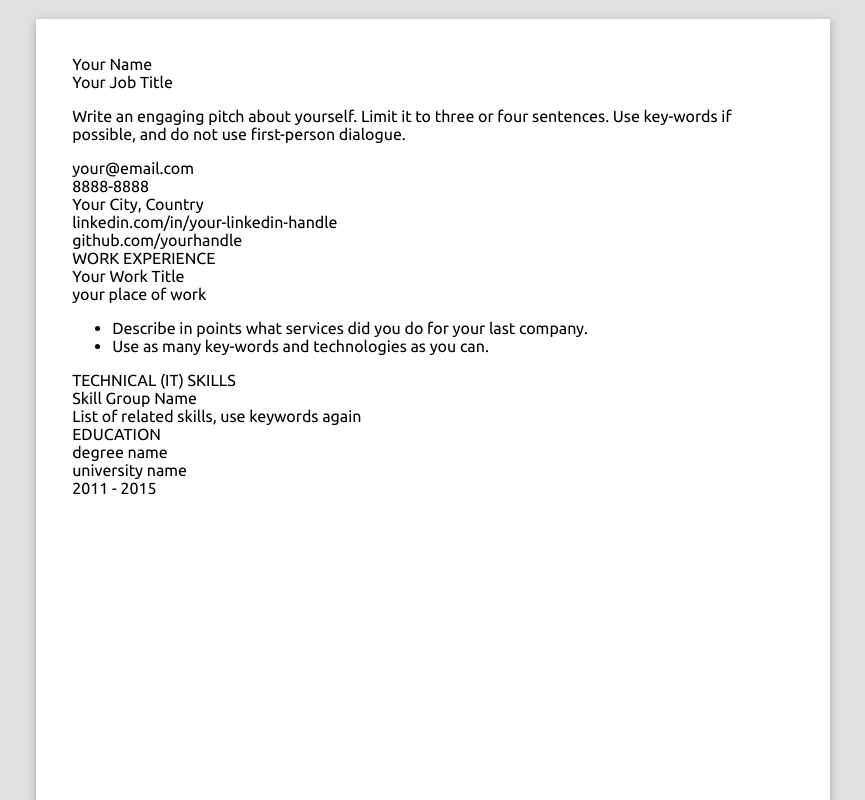
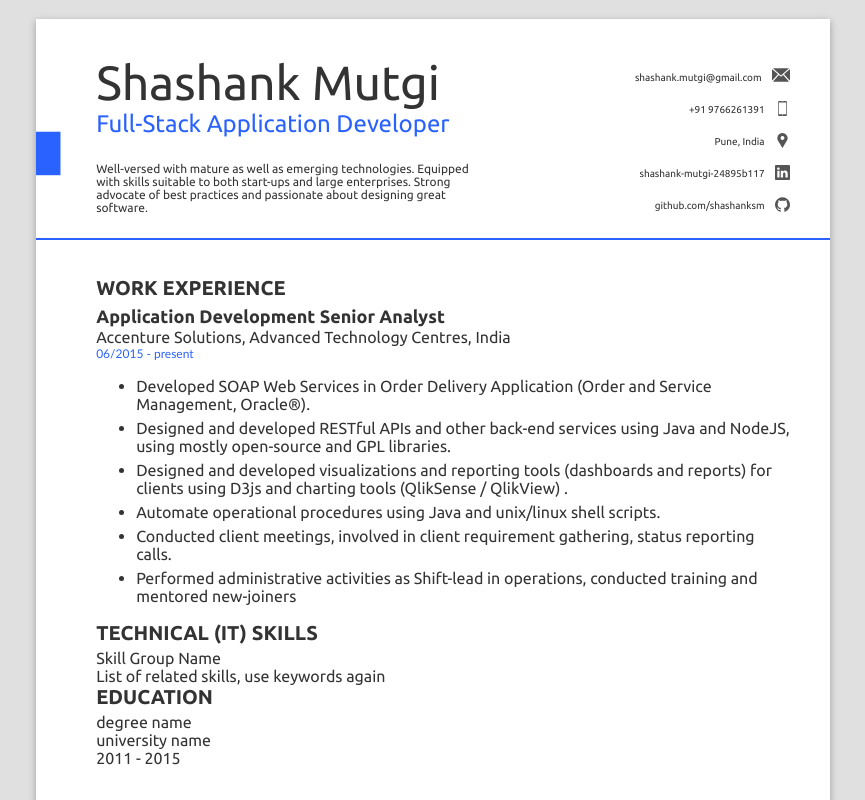
Before and after one commit to shashanksm/resume-markup, a plain HTML site: page index.html in a window 1280 px wide. Shown: the top 800 px of the page, without its empty margins (207-1072 px from the left). Drawn offline with Linux system fonts and the light colour scheme; a web font is replaced by a local one.

Commit message:
header designed.. perfecto!

```diff
--- a/css/paper.css
+++ b/css/paper.css
@@ -11,7 +11,7 @@ body { margin: 0 }
 /** Paper sizes **/
 body.A3               .sheet { width: 297mm; height: 419mm }
 body.A3.landscape     .sheet { width: 420mm; height: 296mm }
-body.A4               .sheet { width: 210mm; height: 296mm }
+body.A4               .sheet { width: 210mm; height: 296mm; background-image: url(/img/bg-body.svg) }
 body.A4.landscape     .sheet { width: 297mm; height: 209mm }
 body.A5               .sheet { width: 148mm; height: 209mm }
 body.A5.landscape     .sheet { width: 210mm; height: 147mm }
--- a/css/resume.css
+++ b/css/resume.css
@@ -1,9 +1,97 @@
 .resume {
+	font-family: Ubuntu-Regular,sans-serif;
+	color: rgba(0, 0, 0, 0.801);
+}
+
+.head {
 	padding: 36px;
-	font-family: Ubuntu-Regular,sans-serif;
+	padding-bottom: 12px;
+	padding-left: 60px;
+	border-bottom-color: #2962ff;
+	border-bottom-style: solid;
+	border-bottom-width: 2px;
+	z-index: -1;
+
+	display: flex;
+}
+
+.resume .content {
+	padding: 36px;
+	padding-bottom: 12px;
+	padding-left: 60px;
+	height: 830px;
+}
+
+.left-main {
+	margin-right: 12px;
+	flex-grow: 3;
+	flex-basis: 60%;
+}
+
+.right-contact {
+	margin-left: 24px;
+	font-size: 10px;
+	line-height: 24px;
+	flex-grow: 2;
+	text-align: right;
+	flex-basis: 40%;
 }
 
 
+.my-profile {
+	margin-top: 24px;
+	font-size: 12px;
+}
+
+.my-name {
+	font-size: 48px;
+	color: rgba(0, 0, 0, 0.801);
+}
+
+.my-title {
+	font-size: 24px;
+	color: #2962ff;
+}
+
+.icon {
+	max-height: 24px;
+	min-height: 24px;
+	max-width: 24px;
+	min-width: 24px;
+}
+
+.icon img {
+	margin: 4px;
+	margin-left: 8px;
+	position: relative;
+	transform: translateY(7px);
+}
+
+.section-title {
+	font-family: 'Ubuntu-Bold', Calibri, 'Trebuchet MS', sans-serif;
+	line-height: 24px;
+	font-size: 20px;
+	margin-bottom: 4px;
+}
+.work-title {
+	font-family: 'Ubuntu-Bold', Calibri, 'Trebuchet MS', sans-serif;
+	line-height: 24px;
+	font-size: 18px;
+}
+.little-inline-flex {
+	display: flex;
+	/* justify-content: space-around; */
+	font-size: 12px;
+	color: #2962ff;
+	font-family: 'Ubuntu-LightItalic', Calibri, 'Trebuchet MS', sans-serif;
+}
+.spacer {
+	flex: 1  1 auto;
+}
+
+.work-experience-points {
+	margin-bottom: 6px;
+}
 
 @font-face {
 	font-family : 'Ubuntu-Bold';
--- a/index.html
+++ b/index.html
@@ -11,65 +11,80 @@
 	</head>
 
 	<body class="A4">
-		<div class="sheet resume">
+		<section class="sheet resume">
 
 			<!-- the upper part-->
 			<div class="head">
 				<div class="left-main">
 					<div class="my-name">
-						Your Name
+						Shashank Mutgi
 					</div>
 					<div class="my-title">
-						Your Job Title
+						Full-Stack Application Developer
 					</div>
 					<div class="my-profile">
 						<p>
-							Write an engaging pitch about yourself. Limit it to three or four sentences.
-							Use key-words if possible, and do not use first-person dialogue.
+							Well-versed with mature as well as emerging technologies. Equipped with skills suitable to both start-ups and large enterprises. Strong advocate of best practices and passionate about designing great software.
 						</p>
 					</div>
 				</div>
 				<div class="right-contact">
 					<div class="my-contact-details">
 						<div class="email">
-							<span class="email-icon"></span>
-							<span class="value">your@email.com</span>
+							<span class="value">shashank.mutgi@gmail.com</span>
+							<span class="icon email-icon">
+								<img src="/img/003-mail-black-envelope-symbol.svg" width="18px" alt="" srcset="">
+							</span>
 						</div>
 						<div class="phone">
-							<span class="phone-icon"></span>
-							<span class="value">8888-8888</span>
+							<span class="value">+91 9766261391</span>
+							<span class="icon">
+								<img src="/img/005-smartphone.svg" width="15px" alt="" srcset="">
+							</span>
 						</div>
 						<div class="location">
-							<span class="location-icon"></span>
-							<span class="value">Your City, Country</span>
+							<span class="value">Pune, India</span>
+							<span class="icon">
+								<img src="/img/001-facebook-placeholder-for-locate-places-on-maps.svg" width="15px" alt="" srcset="">
+							</span>
 						</div>
 						<div class="linkedin">
-							<span class="linkedin-icon"></span>
-							<span class="value">linkedin.com/in/your-linkedin-handle</span>
+							<span class="value">shashank-mutgi-24895b117</span>
+							<span class="icon">
+								<img src="/img/002-linkedin-logo.svg" width="15px" alt="" srcset="">
+							</span>
 						</div>
 						<div class="github">
-							<span class="github-icon"></span>
-							<span class="value">github.com/yourhandle</span>
+							<span class="value">github.com/shashanksm</span>
+							<span class="icon">
+								<img src="/img/004-github-logo.svg" width="15px" alt="" srcset="">
+							</span>
 						</div>
 					</div>
 				</div>
 			</div>
 
 			<!--now, the body-->
-			<div class="body">
+			<div class="content">
 				<div class="work-experience">
 					<div class="section-title">WORK EXPERIENCE</div>
 					<div class="work-title">
-						Your Work Title
+						Application Development Senior Analyst
 					</div>
 					<div class="place-of-work">
-						your place of work
+						Accenture Solutions, Advanced Technology Centres, India
+					</div>
+					<div class="little-inline-flex">
+						<div class="dates">06/2015 - present</div>
 					</div>
 					<div class="work-eperience-unordered-list">
 						<ul>
-							<li class="work-experience-points">Describe in points what services did you do for your last
-								company.</li>
-							<li class="work-experience-points">Use as many key-words and technologies as you can.</li>
+							<li class="work-experience-points">Developed SOAP Web Services in Order Delivery Application (Order and Service Management, Oracle&reg;).</li>
+							<li class="work-experience-points">Designed and developed RESTful APIs and other back-end services using Java and NodeJS, using mostly open-source and GPL libraries.</li>
+							<li class="work-experience-points">Designed and developed visualizations and reporting tools (dashboards and reports) for clients using D3js and charting tools (QlikSense / QlikView) .</li>
+							<li class="work-experience-points">Automate operational procedures using Java and unix/linux shell scripts.</li>
+							<li class="work-experience-points">Conducted client meetings, involved in client requirement gathering, status reporting calls.</li>
+							<li class="work-experience-points">Performed administrative activities as Shift-lead in operations, conducted training and mentored new-joiners</li>
 						</ul>
 					</div>
 				</div>
@@ -97,7 +112,7 @@
 
 			</div>
 
-		</div>
+		</section>
 	</body>
 
 </html>
--- /dev/null
+++ b/properties.txt
@@ -0,0 +1 @@
+Primary color : #2962ff;
```
Also changed, not shown: img/001-facebook-placeholder-for-locate-places-on-maps.svg (added), img/002-linkedin-logo.svg (added), img/003-mail-black-envelope-symbol.svg (added), img/004-github-logo.svg (added), img/005-smartphone.svg (added), img/006-internet.svg (added), img/bg-body.svg (added), img/bg-content.png (added), img/bg-content.svg (added), img/bg-header.png (added), img/bg-header.svg (added).
